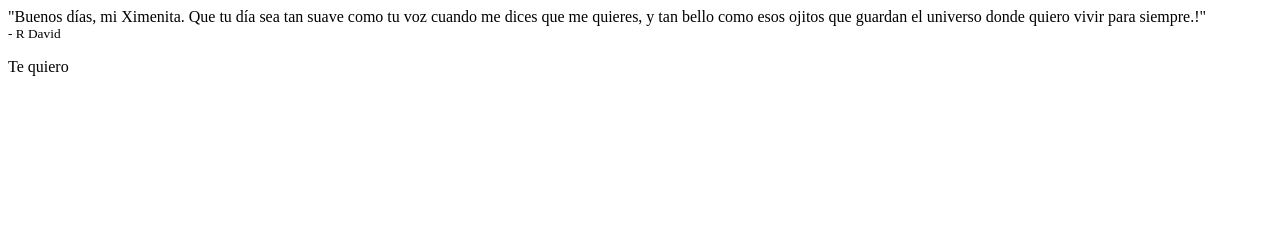
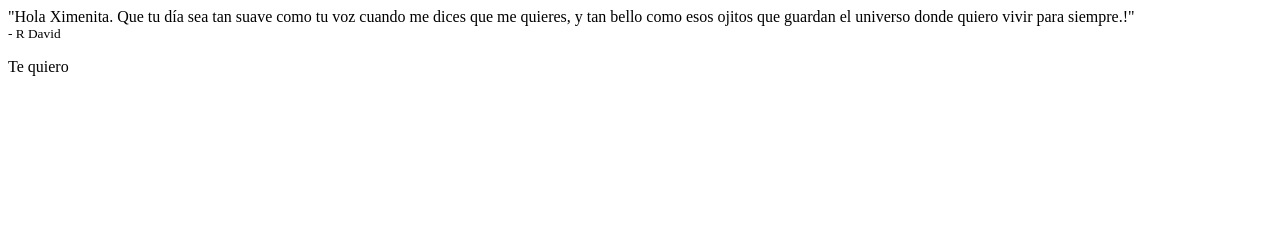
Before and after one commit to 12edavid/2001, a plain HTML site: page index.html in a window 1280 px wide. Drawn offline with Linux system fonts and the light colour scheme.

Commit message:
index.html

```diff
--- a/index.html
+++ b/index.html
@@ -3,7 +3,7 @@
   <link href='https://fonts.googleapis.com/css?family=Oswald:400,300,700' rel='stylesheet' type='text/css'>
 </head>
 <div class="text">
-  <p>"Buenos días, mi Ximenita. Que tu día sea tan suave como tu voz cuando me dices que me quieres, y tan bello como esos ojitos que guardan el universo donde quiero vivir para siempre.!"<br><small>- R David</small></p>
+  <p>"Hola Ximenita. Que tu día sea tan suave como tu voz cuando me dices que me quieres, y tan bello como esos ojitos que guardan el universo donde quiero vivir para siempre.!"<br><small>- R David</small></p>
 </div>
 <div class="iloveu"><p>Te quiero</p></div>
 <canvas id="alx"></canvas>
```
